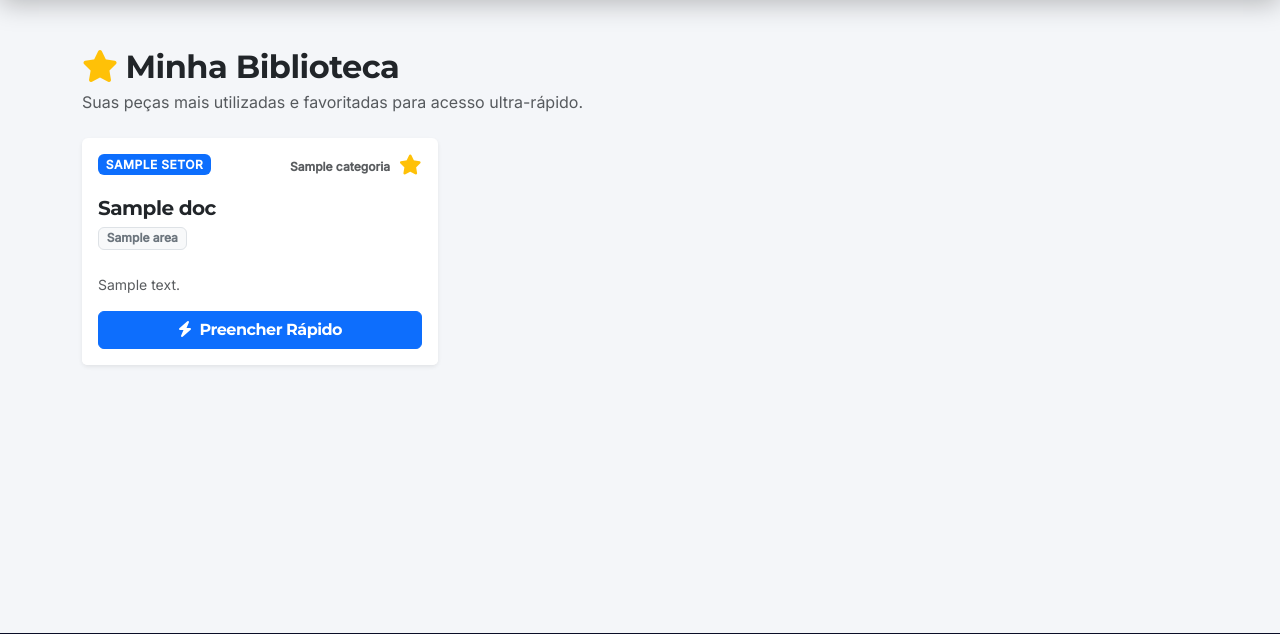
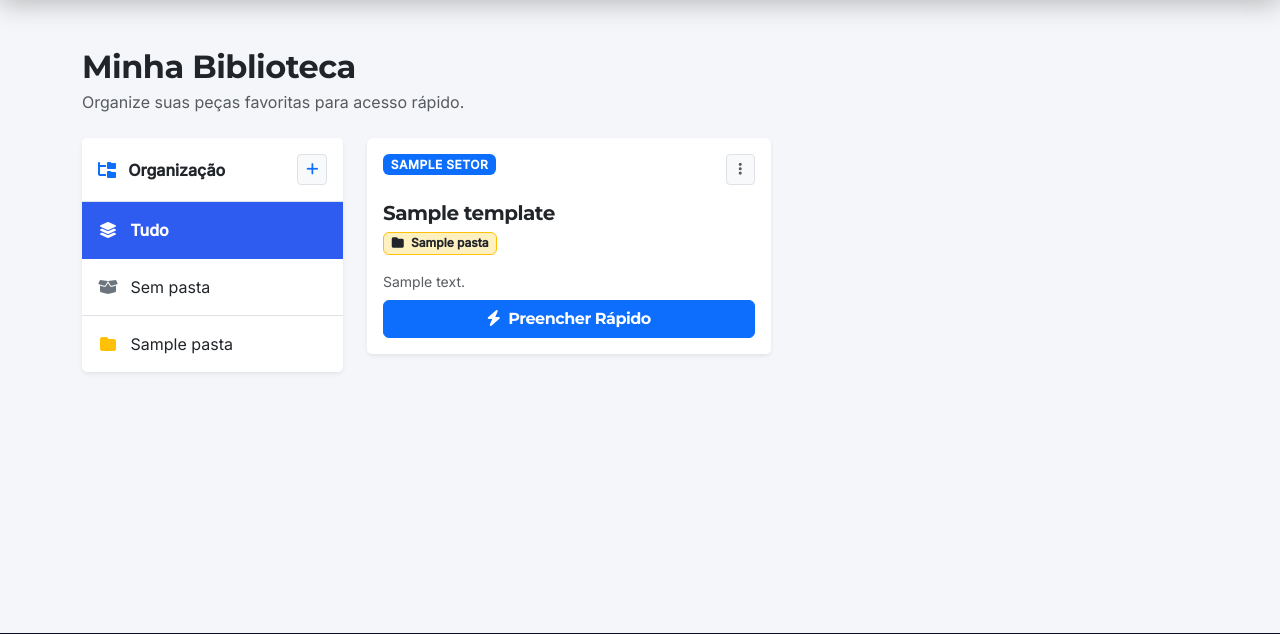
Before and after one commit to MDR-Advocacia/DOC, a Django app: template docgen/templates/docgen/minha_biblioteca.html in a window 1280 px wide. Shown: the part 77-711 px from the top of the page. Run offline with Django 5.2, Linux system fonts and the light colour scheme; the template is opened without the code that fills it: most values are stand-ins (such as "Sample title", 1, 10 or a date in 2020).

Commit message:
"feat: implementa organizacao por pastas na Minha Biblioteca"

```diff
--- a/docgen/templates/docgen/minha_biblioteca.html
+++ b/docgen/templates/docgen/minha_biblioteca.html
@@ -7,51 +7,102 @@
     .card-template { height: 100%; transition: all 0.3s ease; cursor: default; }
     .card-template:hover { transform: translateY(-3px); box-shadow: 0 8px 16px rgba(0,0,0,0.1) !important; }
     .badge-setor { font-size: 0.75em; letter-spacing: 0.5px; text-transform: uppercase; }
+
+    /* Menu lateral de pastas */
+    .list-group-item.active { background-color: #2e5bf0 !important; border-color: #2e5bf0 !important; }
+    .list-group-item.active .text-warning { color: #ffd43b !important; }
 </style>
 {% endblock %}
 
 {% block content %}
 <div class="row mb-4 align-items-center">
     <div class="col-12">
-        <h2 class="fw-bold text-dark mb-1"><i class="fa-solid fa-star text-warning me-2"></i>Minha Biblioteca</h2>
-        <p class="text-muted mb-0">Suas peças mais utilizadas e favoritadas para acesso ultra-rápido.</p>
+        <h2 class="fw-bold text-dark mb-1">Minha Biblioteca</h2>
+        <p class="text-muted mb-0">Organize suas peças favoritas para acesso rápido.</p>
     </div>
 </div>
 
-<div class="row row-cols-1 row-cols-md-2 row-cols-lg-3 g-4">
-    {% for doc in templates %}
-    <div class="col" id="card-{{ doc.id }}">
-        <div class="card card-template border-0 shadow-sm h-100">
-            <div class="card-body d-flex flex-column">
+<div class="row">
+    <div class="col-lg-3 col-md-4 mb-4">
+        <div class="card shadow-sm border-0 sticky-top" style="top: 20px;">
+            <div class="card-header bg-white fw-bold py-3 d-flex justify-content-between align-items-center border-bottom">
+                <span class="text-dark"><i class="fa-solid fa-folder-tree me-2 text-primary"></i> Organização</span>
+                <button class="btn btn-sm btn-light border text-primary fw-bold" data-bs-toggle="modal" data-bs-target="#modalNovaPasta" title="Nova Pasta">
+                    <i class="fa-solid fa-plus"></i>
+                </button>
+            </div>
+            <div class="list-group list-group-flush rounded-bottom">
+                <a href="{% url 'minha_biblioteca' %}" class="list-group-item list-group-item-action py-3 {% if not pasta_atual %}active fw-bold{% endif %}">
+                    <i class="fa-solid fa-layer-group me-2" style="width: 20px; text-align: center;"></i> Tudo
+                </a>
+                <a href="?pasta=sem_pasta" class="list-group-item list-group-item-action py-3 {% if pasta_atual == 'sem_pasta' %}active fw-bold{% endif %}">
+                    <i class="fa-solid fa-box-open me-2 text-secondary" style="width: 20px; text-align: center;"></i> Sem pasta
+                </a>
 
-                <div class="d-flex justify-content-between align-items-start mb-2">
-                    <span class="badge bg-primary badge-setor">{{ doc.setor.nome }}</span>
-                    <div class="d-flex align-items-center gap-2">
-                        {% if doc.categoria %}
-                            <small class="text-muted fw-bold" style="font-size: 0.75rem;">{{ doc.categoria.nome }}</small>
-                        {% endif %}
-
-                        <button class="btn btn-link p-0 text-decoration-none btn-remover-favorito"
-                                data-id="{{ doc.id }}" title="Remover da Minha Biblioteca">
-                            <i class="fa-solid text-warning fa-star fs-5 star-icon" style="transition: all 0.2s;"></i>
-                        </button>
+                {% for pasta in pastas %}
+                <a href="?pasta={{ pasta.id }}" class="list-group-item list-group-item-action py-3 d-flex justify-content-between align-items-center {% if pasta_atual == pasta.id|stringformat:'s' %}active fw-bold text-white{% endif %}">
+                    <span class="text-truncate">
+                        <i class="fa-solid fa-folder me-2 {% if pasta_atual == pasta.id|stringformat:'s' %}text-white{% else %}text-warning{% endif %}" style="width: 20px; text-align: center;"></i>
+                        {{ pasta.nome }}
+                    </span>
+                </a>
+                {% endfor %}
+            </div>
         </div>
     </div>
 
-                <h5 class="card-title fw-bold text-dark mt-2 mb-1">{{ doc.titulo }}</h5>
+    <div class="col-lg-9 col-md-8">
+        <div class="row row-cols-1 row-cols-lg-2 g-4">
+            {% for fav in favoritos %}
+            <div class="col" id="card-{{ fav.template.id }}">
+                <div class="card card-template border-0 shadow-sm h-100">
+                    <div class="card-body d-flex flex-column pb-2">
 
-                {% if doc.area %}
-                    <p class="mb-2"><span class="badge bg-light text-secondary border">{{ doc.area.nome }}</span></p>
+                        <div class="d-flex justify-content-between align-items-start mb-2">
+                            <span class="badge bg-primary badge-setor">{{ fav.template.setor.nome }}</span>
+
+                            <div class="dropdown">
+                                <button class="btn btn-sm btn-light border text-muted" type="button" data-bs-toggle="dropdown" aria-expanded="false">
+                                    <i class="fa-solid fa-ellipsis-vertical px-1"></i>
+                                </button>
+                                <ul class="dropdown-menu dropdown-menu-end shadow-sm border-0">
+                                    <li><h6 class="dropdown-header">Mover para...</h6></li>
+                                    <li>
+                                        <a class="dropdown-item small btn-mover" href="#" data-id="{{ fav.template.id }}" data-pasta="nenhuma">
+                                            {% if not fav.pasta %}<i class="fa-solid fa-check text-success me-1"></i>{% endif %} Sem pasta
+                                        </a>
+                                    </li>
+                                    {% for p in pastas %}
+                                    <li>
+                                        <a class="dropdown-item small btn-mover" href="#" data-id="{{ fav.template.id }}" data-pasta="{{ p.id }}">
+                                            {% if fav.pasta.id == p.id %}<i class="fa-solid fa-check text-success me-1"></i>{% endif %} <i class="fa-solid fa-folder text-warning me-1"></i> {{ p.nome }}
+                                        </a>
+                                    </li>
+                                    {% endfor %}
+                                    <li><hr class="dropdown-divider"></li>
+                                    <li>
+                                        <a class="dropdown-item text-danger small btn-remover-favorito" href="#" data-id="{{ fav.template.id }}">
+                                            <i class="fa-regular fa-star-half-stroke me-1"></i> Remover da Biblioteca
+                                        </a>
+                                    </li>
+                                </ul>
+                            </div>
+                        </div>
+
+                        <h5 class="card-title fw-bold text-dark mt-2 mb-1">{{ fav.template.titulo }}</h5>
+
+                        {% if fav.pasta %}
+                            <p class="mb-2"><span class="badge bg-warning text-dark bg-opacity-25 border border-warning"><i class="fa-solid fa-folder me-1"></i> {{ fav.pasta.nome }}</span></p>
                         {% endif %}
 
-                <p class="card-text text-muted small mt-3 flex-grow-1">
-                    {{ doc.descricao|default:"Sem descrição."|truncatechars:85 }}
+                        <p class="card-text text-muted small mt-2 flex-grow-1">
+                            {{ fav.template.descricao|default:"Sem descrição."|truncatechars:70 }}
                         </p>
                     </div>
 
                     <div class="card-footer bg-white border-0 pt-0 pb-3">
                         <div class="d-grid">
-                    <a href="{% url 'gerar_documento' doc.id %}" class="btn btn-primary fw-bold">
+                            <a href="{% url 'gerar_documento' fav.template.id %}" class="btn btn-primary fw-bold">
                                 <i class="fa-solid fa-bolt me-1"></i> Preencher Rápido
                             </a>
                         </div>
@@ -61,46 +112,82 @@
             {% empty %}
             <div class="col-12 text-center py-5">
                 <div class="text-muted">
-            <i class="fa-regular fa-star fa-3x mb-3 opacity-50"></i>
-            <h4 class="mt-3">Sua biblioteca está vazia.</h4>
-            <p>Vá até o Catálogo e clique na estrela dos modelos que você quer fixar aqui!</p>
-            <a href="{% url 'lista_templates' %}" class="btn btn-outline-primary mt-2 fw-bold">Ir para o Catálogo</a>
+                    <i class="fa-regular fa-folder-open fa-3x mb-3 opacity-50"></i>
+                    <h4 class="mt-3">Nenhuma peça nesta pasta.</h4>
+                    <p>Adicione modelos ou selecione outra pasta no menu.</p>
                 </div>
             </div>
             {% endfor %}
         </div>
 
-{% include 'includes/pagination.html' %}
+        <div class="mt-4">
+            {% include 'includes/pagination.html' with page_obj=favoritos %}
+        </div>
+    </div>
+</div>
 
+<div class="modal fade" id="modalNovaPasta" tabindex="-1" aria-labelledby="modalNovaPastaLabel" aria-hidden="true">
+    <div class="modal-dialog modal-dialog-centered">
+        <div class="modal-content border-0 shadow">
+            <div class="modal-header bg-light">
+                <h5 class="modal-title fw-bold" id="modalNovaPastaLabel"><i class="fa-solid fa-folder-plus text-primary me-2"></i>Criar Nova Pasta</h5>
+                <button type="button" class="btn-close" data-bs-dismiss="modal" aria-label="Close"></button>
+            </div>
+            <form action="{% url 'criar_pasta' %}" method="post">
+                {% csrf_token %}
+                <div class="modal-body p-4">
+                    <label class="form-label fw-bold small text-muted">NOME DA PASTA</label>
+                    <input type="text" name="nome" class="form-control form-control-lg" placeholder="Ex: Kits BB Trabalhista" required autocomplete="off">
+                </div>
+                <div class="modal-footer bg-light border-0">
+                    <button type="button" class="btn btn-outline-secondary fw-bold" data-bs-dismiss="modal">Cancelar</button>
+                    <button type="submit" class="btn btn-primary fw-bold">Salvar Pasta</button>
+                </div>
+            </form>
+        </div>
+    </div>
+</div>
 {% endblock %}
 
 {% block extra_js %}
 <script>
+    // Script 1: Remover Favorito (mantido e atualizado)
     document.querySelectorAll('.btn-remover-favorito').forEach(button => {
         button.addEventListener('click', function(e) {
             e.preventDefault();
             const templateId = this.getAttribute('data-id');
             const card = document.getElementById('card-' + templateId);
 
-            // Efeito visual: o card encolhe e some suavemente
             card.style.transition = "opacity 0.3s ease, transform 0.3s ease";
             card.style.opacity = '0';
             card.style.transform = 'scale(0.8)';
 
             setTimeout(() => {
                 card.remove();
-                // Se a tela ficar vazia, recarrega para mostrar a mensagem de "biblioteca vazia"
-                if(document.querySelectorAll('.card-template').length === 0) {
-                    location.reload();
-                }
             }, 300);
 
-            // Avisa o servidor para remover do banco
             fetch(`/favoritar/${templateId}/`, {
                 method: 'POST',
-                headers: {
-                    'X-CSRFToken': '{{ csrf_token }}',
-                    'Content-Type': 'application/json'
+                headers: { 'X-CSRFToken': '{{ csrf_token }}', 'Content-Type': 'application/json' }
+            });
+        });
+    });
+
+    // Script 2: Mover para Pasta sem recarregar a tela
+    document.querySelectorAll('.btn-mover').forEach(button => {
+        button.addEventListener('click', function(e) {
+            e.preventDefault();
+            const templateId = this.getAttribute('data-id');
+            const pastaId = this.getAttribute('data-pasta');
+
+            fetch(`/minha-biblioteca/mover/${templateId}/`, {
+                method: 'POST',
+                headers: { 'X-CSRFToken': '{{ csrf_token }}', 'Content-Type': 'application/json' },
+                body: JSON.stringify({ pasta_id: pastaId })
+            }).then(response => {
+                if(response.ok) {
+                    // Recarrega a página rapidamente para atualizar a visualização da pasta
+                    window.location.reload();
                 }
             });
         });
--- a/docgen/urls.py
+++ b/docgen/urls.py
@@ -49,6 +49,8 @@ urlpatterns = [
 
     # NOVA ROTA: Minha Biblioteca (Favoritos)
     path('minha-biblioteca/', views.minha_biblioteca, name='minha_biblioteca'),
+    path('minha-biblioteca/nova-pasta/', views.criar_pasta, name='criar_pasta'),
+    path('minha-biblioteca/mover/<int:template_id>/', views.mover_para_pasta, name='mover_para_pasta'),
 
     # NOVA ROTA: Favoritar via JavaScript (AJAX)
     path('favoritar/<int:template_id>/', views.toggle_favorito, name='toggle_favorito'),
```
Also changed, not shown: docgen/views.py (+56 -9 lines). Lines whose indentation alone changed are shown as unchanged.
